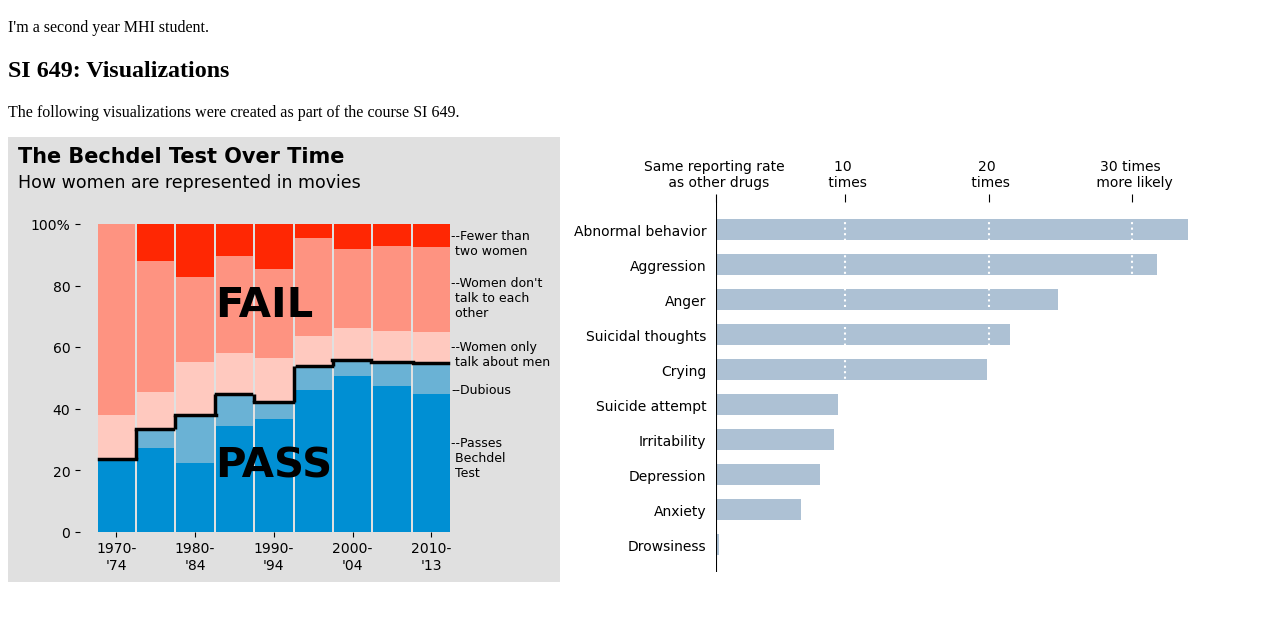
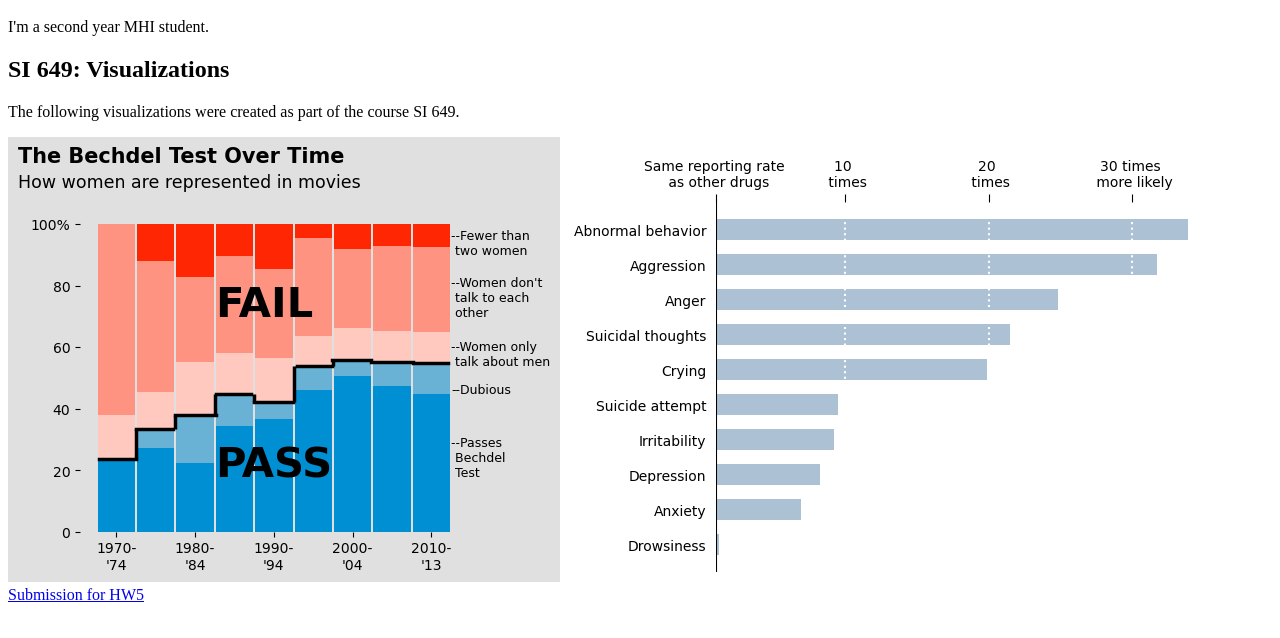
Before and after one commit to pgoirthe/pgoirthe.github.io, a plain HTML site: page index.html in a window 1280 px wide. Shown: the part 48-686 px from the top of the page. Drawn offline with Linux system fonts and the light colour scheme.

Commit message:
Update index.html
Add link to HW5

```diff
--- a/index.html
+++ b/index.html
@@ -8,5 +8,6 @@
     <p> The following visualizations were created as part of the course SI 649.</p>
     <img src="bechdel_test.png", alt="Bechdel Test representation 1970-2013">
     <img src="nyt.png", alt="New York Times article of asthma drug warning">
+    <a href= "alt_theme.html">Submission for HW5</a>
   </body>
 </html>
```
